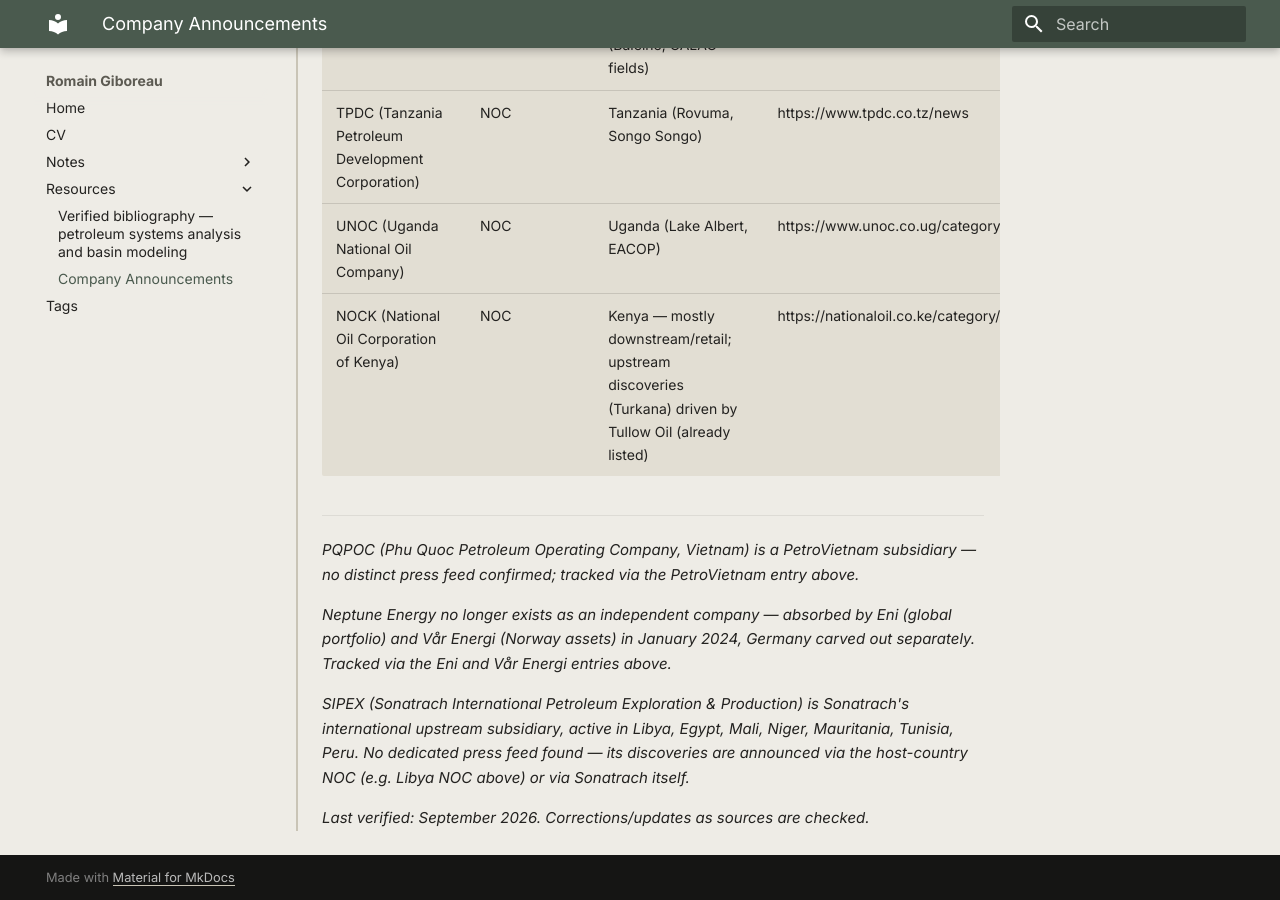
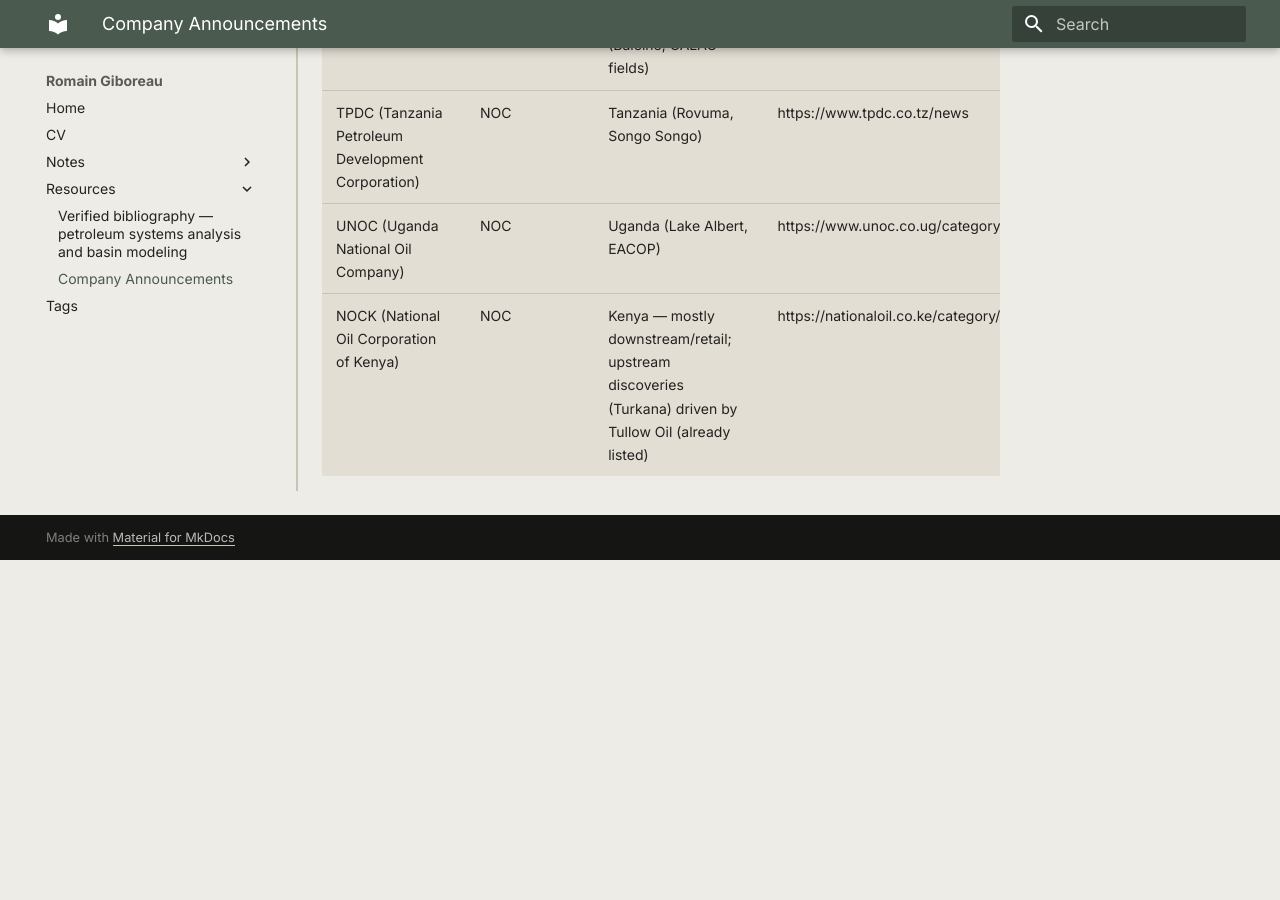
Before and after one commit to RomainGiboreau/My_Website, an MkDocs documentation site: the page built from docs/resources/company_announcements.md, in a window 1280 px wide and 900 px high, scrolled down 8733 px. Built offline with MkDocs 1.6.1 and Material for MkDocs 9.7.7, drawn with Linux system fonts in a browser that asks for light colours; after the commit the page ends 9293 px from its top, so only the background shows below that.

Commit message:
Update company announcements and remove outdated notes
Removed outdated notes about PQPOC, Neptune Energy, and SIPEX.

```diff
--- a/docs/resources/company_announcements.md
+++ b/docs/resources/company_announcements.md
@@ -108,13 +108,3 @@
 | TPDC (Tanzania Petroleum Development Corporation) | NOC | Tanzania (Rovuma, Songo Songo) | https://www.tpdc.co.tz/news |
 | UNOC (Uganda National Oil Company) | NOC | Uganda (Lake Albert, EACOP) | https://www.unoc.co.ug/category/news/ |
 | NOCK (National Oil Corporation of Kenya) | NOC | Kenya — mostly downstream/retail; upstream discoveries (Turkana) driven by Tullow Oil (already listed) | https://nationaloil.co.ke/category/news/ |
-
----
-
-*PQPOC (Phu Quoc Petroleum Operating Company, Vietnam) is a PetroVietnam subsidiary — no distinct press feed confirmed; tracked via the PetroVietnam entry above.*
-
-*Neptune Energy no longer exists as an independent company — absorbed by Eni (global portfolio) and Vår Energi (Norway assets) in January 2024, Germany carved out separately. Tracked via the Eni and Vår Energi entries above.*
-
-*SIPEX (Sonatrach International Petroleum Exploration & Production) is Sonatrach's international upstream subsidiary, active in Libya, Egypt, Mali, Niger, Mauritania, Tunisia, Peru. No dedicated press feed found — its discoveries are announced via the host-country NOC (e.g. Libya NOC above) or via Sonatrach itself.*
-
-*Last verified: September 2026. Corrections/updates as sources are checked.*
```
